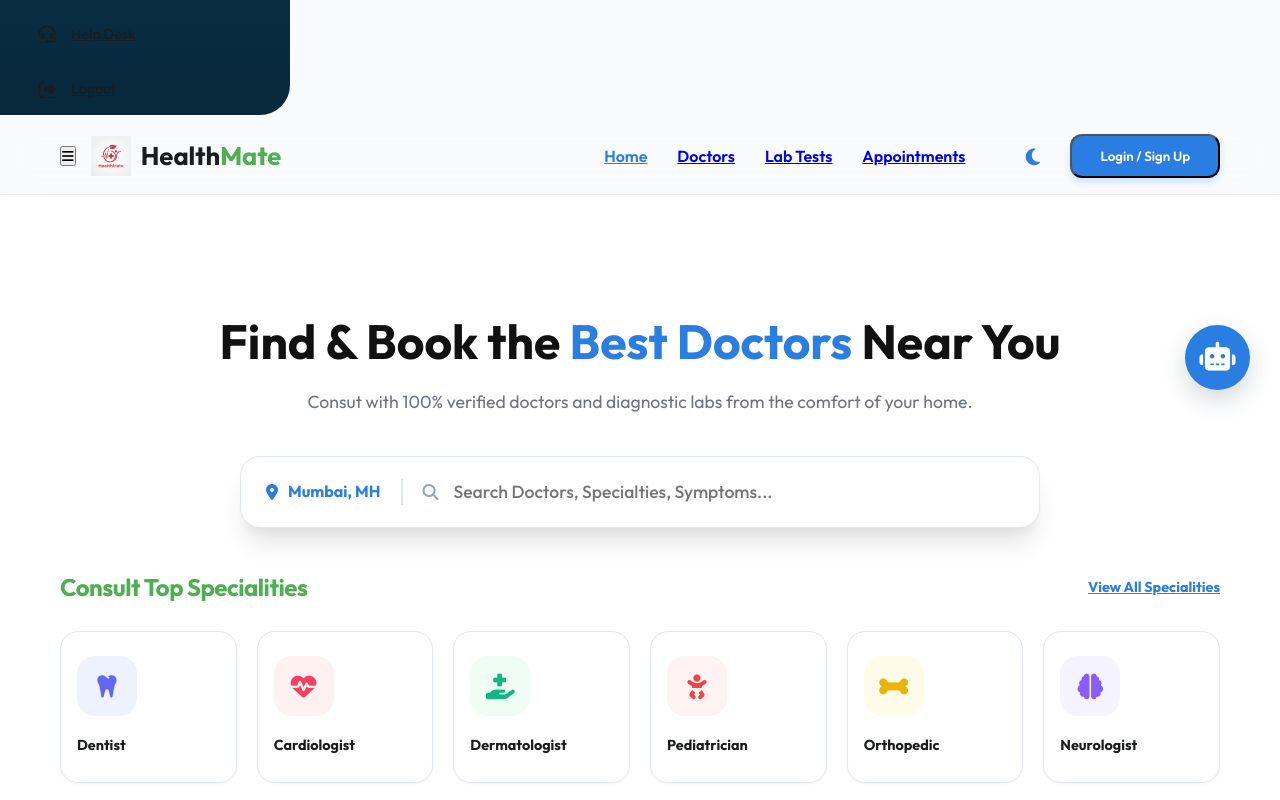
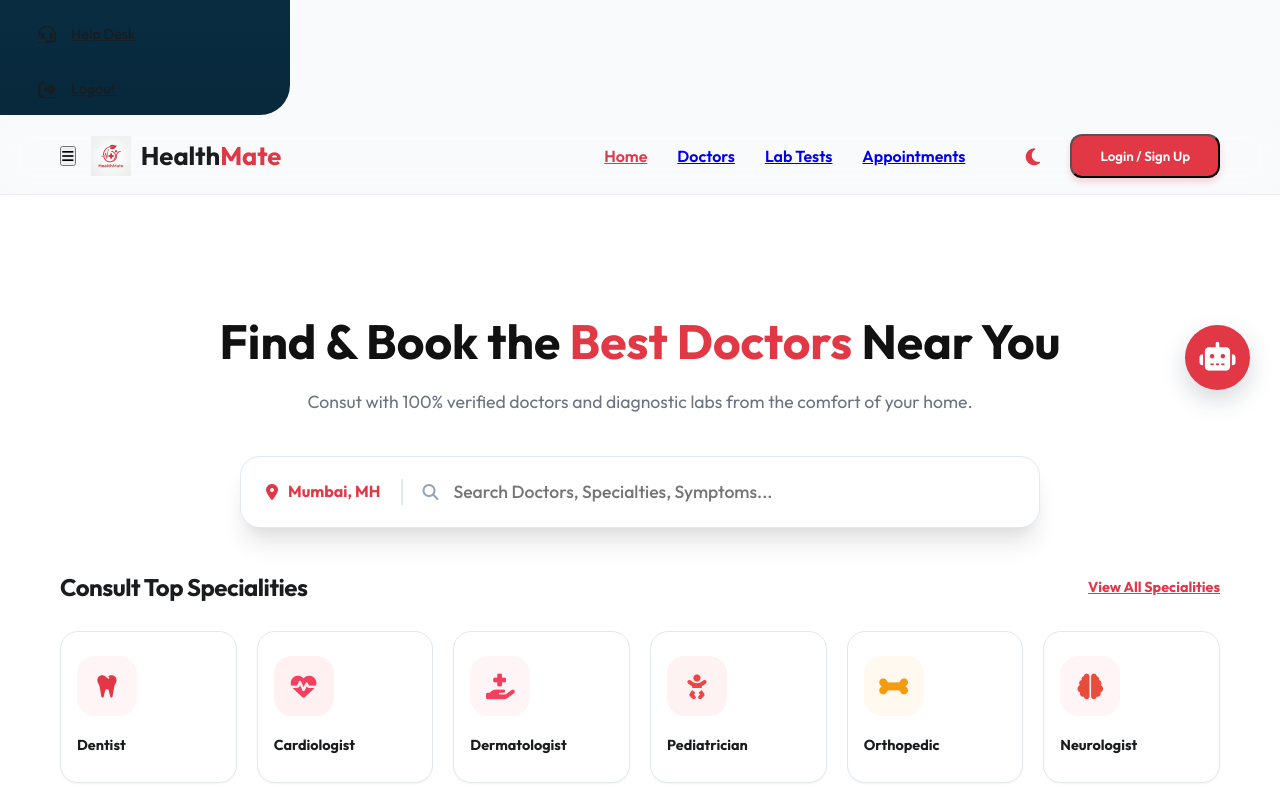
Before and after one commit to venkat5144/venkat, a website: page public/index.html in a window 1280 px wide. Shown: the part 380-1180 px from the top of the page. Drawn offline with nearby package versions, Linux system fonts and the light colour scheme; no server answers; a script that the page names is missing.

Commit message:
Theme: Switch entire platform to Zomato Red palette

```diff
--- a/public/index.html
+++ b/public/index.html
@@ -198,7 +198,7 @@
                     </div>
                     <div class="cat-grid" style="display: grid; grid-template-columns: repeat(6, 1fr); gap: 20px;">
                         <div class="category-card" onclick="setSpecialty('Dentist')">
-                            <div class="cat-icon" style="background: #eef2ff; color: #6366f1;"><i
+                            <div class="cat-icon" style="background: #fff5f6; color: var(--primary);"><i
                                     class="fas fa-tooth"></i></div>
                             <span style="font-weight: 700; font-size: 0.9rem;">Dentist</span>
                         </div>
@@ -208,7 +208,7 @@
                             <span style="font-weight: 700; font-size: 0.9rem;">Cardiologist</span>
                         </div>
                         <div class="category-card" onclick="setSpecialty('Dermatologist')">
-                            <div class="cat-icon" style="background: #f0fdf4; color: #10b981;"><i
+                            <div class="cat-icon" style="background: #fff5f6; color: #f43f5e;"><i
                                     class="fas fa-hand-holding-medical"></i></div>
                             <span style="font-weight: 700; font-size: 0.9rem;">Dermatologist</span>
                         </div>
@@ -218,12 +218,12 @@
                             <span style="font-weight: 700; font-size: 0.9rem;">Pediatrician</span>
                         </div>
                         <div class="category-card" onclick="setSpecialty('Orthopedic')">
-                            <div class="cat-icon" style="background: #fefce8; color: #eab308;"><i
+                            <div class="cat-icon" style="background: #fff9f0; color: #f39c12;"><i
                                     class="fas fa-bone"></i></div>
                             <span style="font-weight: 700; font-size: 0.9rem;">Orthopedic</span>
                         </div>
                         <div class="category-card" onclick="setSpecialty('Neurologist')">
-                            <div class="cat-icon" style="background: #f5f3ff; color: #8b5cf6;"><i
+                            <div class="cat-icon" style="background: #fff5f6; color: #e74c3c;"><i
                                     class="fas fa-brain"></i></div>
                             <span style="font-weight: 700; font-size: 0.9rem;">Neurologist</span>
                         </div>
@@ -370,7 +370,8 @@
                             onclick="setCategory('labs')">
                             <div
                                 style="width:60px; height:60px; background:#eef2ff; color:var(--primary); border-radius:15px; display:flex; align-items:center; justify-content:center; font-size:1.8rem; margin-bottom:25px;">
-                                <i class="fas fa-vial"></i></div>
+                                <i class="fas fa-vial"></i>
+                            </div>
                             <h3 style="font-size:1.2rem; margin-bottom:12px; font-weight:700;">Full Body Checkup</h3>
                             <p style="font-size:0.85rem; color:var(--text-muted); margin-bottom:20px; line-height:1.5;">
                                 Complete screening of 60+ parameters including liver & kidney.</p>
@@ -384,7 +385,8 @@
                             onclick="setCategory('labs')">
                             <div
                                 style="width:60px; height:60px; background:#fff1f2; color:#f43f5e; border-radius:15px; display:flex; align-items:center; justify-content:center; font-size:1.8rem; margin-bottom:25px;">
-                                <i class="fas fa-droplet"></i></div>
+                                <i class="fas fa-droplet"></i>
+                            </div>
                             <h3 style="font-size:1.2rem; margin-bottom:12px; font-weight:700;">Diabetes Screening</h3>
                             <p style="font-size:0.85rem; color:var(--text-muted); margin-bottom:20px; line-height:1.5;">
                                 HbA1c & Fasting blood sugar monitoring for accurate results.</p>
@@ -395,8 +397,9 @@
                         <div class="category-card" style="text-align:left; padding:35px; border-radius: 20px;"
                             onclick="setCategory('labs')">
                             <div
-                                style="width:60px; height:60px; background:#f0fdf4; color:#10b981; border-radius:15px; display:flex; align-items:center; justify-content:center; font-size:1.8rem; margin-bottom:25px;">
-                                <i class="fas fa-dna"></i></div>
+                                style="width:60px; height:60px; background:#fff5f6; color:var(--primary); border-radius:15px; display:flex; align-items:center; justify-content:center; font-size:1.8rem; margin-bottom:25px;">
+                                <i class="fas fa-dna"></i>
+                            </div>
                             <h3 style="font-size:1.2rem; margin-bottom:12px; font-weight:700;">Thyroid Profile</h3>
                             <p style="font-size:0.85rem; color:var(--text-muted); margin-bottom:20px; line-height:1.5;">
                                 T3, T4 & TSH analysis for hormonal balance tracking.</p>
@@ -408,7 +411,8 @@
                             onclick="setCategory('labs')">
                             <div
                                 style="width:60px; height:60px; background:#fefce8; color:#eab308; border-radius:15px; display:flex; align-items:center; justify-content:center; font-size:1.8rem; margin-bottom:25px;">
-                                <i class="fas fa-virus-covid"></i></div>
+                                <i class="fas fa-virus-covid"></i>
+                            </div>
                             <h3 style="font-size:1.2rem; margin-bottom:12px; font-weight:700;">Fever Profile</h3>
                             <p style="font-size:0.85rem; color:var(--text-muted); margin-bottom:20px; line-height:1.5;">
                                 Screening for Malaria, Dengue, and common infections.</p>
@@ -449,7 +453,7 @@
                         </div>
                         <div class="testimonial-card"
                             style="background:#fff; padding:40px; border-radius:24px; box-shadow:var(--shadow-md);">
-                            <div style="color:var(--secondary); margin-bottom:20px; font-size:1.2rem;"><i
+                            <div style="color:var(--primary); margin-bottom:20px; font-size:1.2rem;"><i
                                     class="fas fa-quote-left"></i></div>
                             <p
                                 style="color:#475569; font-style:italic; line-height:1.8; margin-bottom:30px; font-size:1rem;">
@@ -457,7 +461,7 @@
                                 my reports on the app very quickly."</p>
                             <div style="display:flex; align-items:center; gap:15px;">
                                 <div
-                                    style="width:50px; height:50px; background:var(--secondary-light); color:var(--secondary); border-radius:50%; display:flex; align-items:center; justify-content:center; font-weight:900;">
+                                    style="width:50px; height:50px; background:var(--primary-light); color:var(--primary); border-radius:50%; display:flex; align-items:center; justify-content:center; font-weight:900;">
                                     RK</div>
                                 <div>
                                     <h4 style="margin:0; color:#1e293b;">Riya Kapoor</h4>
@@ -488,7 +492,7 @@
 
                 <!-- App Download -->
                 <section class="app-download container"
-                    style="background: linear-gradient(135deg, var(--primary) 0%, #1e3a8a 100%); border-radius: 40px; padding: 80px; color: #fff; margin-bottom: 100px; display: flex; align-items: center; gap: 60px; position: relative; overflow: hidden;">
+                    style="background: linear-gradient(135deg, var(--primary) 0%, #CB202D 100%); border-radius: 40px; padding: 80px; color: #fff; margin-bottom: 100px; display: flex; align-items: center; gap: 60px; position: relative; overflow: hidden;">
                     <div style="flex:1.2; position: relative; z-index: 1;">
                         <span
                             style="background:rgba(255,255,255,0.2); padding:5px 15px; border-radius:50px; font-size:0.8rem; font-weight:800; text-transform:uppercase; letter-spacing:1px; margin-bottom:20px; display:inline-block;">New
@@ -1285,7 +1289,7 @@
                 </ul>
             </div>
             <div class="footer-newsletter"
-                style="background: rgba(42, 125, 225, 0.1); padding: 30px; border-radius: 20px; border: 1px solid rgba(255, 255, 255, 0.05);">
+                style="background: rgba(226, 55, 68, 0.1); padding: 30px; border-radius: 20px; border: 1px solid rgba(226, 55, 68, 0.15);">
                 <h4 style="margin-bottom: 12px; font-weight: 700; color: var(--primary);">Join our Newsletter</h4>
                 <p style="font-size: 0.8rem; color: #94a3b8; margin-bottom: 20px;">Health insights & updates delivered
                     weekly.</p>
--- a/public/style.css
+++ b/public/style.css
@@ -1,15 +1,12 @@
 :root {
-    /* Core Theme - Practo Style */
-    --primary: #2A7DE1;
-    /* Medical Blue */
-    --primary-hover: #1e6acc;
-    --primary-light: #eef6ff;
-    --secondary: #4CAF50;
-    /* Health Green */
-    --secondary-hover: #43a047;
-    --secondary-light: #f0fdf4;
+    /* Core Theme - Zomato Red */
+    --primary: #E23744;
+    --primary-hover: #CB202D;
+    --primary-light: #FFF5F6;
+    --secondary: #2D2D2D;
+    --secondary-hover: #1C1C1C;
+    --secondary-light: #F8F8F8;
     --accent: #FF9800;
-    /* Warning/Action Orange */
 
     --text-main: #1A1C1E;
     --text-muted: #6B7280;
@@ -124,7 +121,7 @@ h1,
 h2,
 h3,
 h4 {
-    color: var(--secondary);
+    color: #1A1C1E;
     font-weight: 700;
 }
 
@@ -190,7 +187,7 @@ a {
 }
 
 .logo-text span {
-    color: var(--secondary);
+    color: var(--primary);
 }
 
 .user-actions {
@@ -245,19 +242,19 @@ a {
     border-radius: var(--radius-md);
     font-weight: 600;
     transition: all 0.3s ease;
-    box-shadow: 0 4px 6px rgba(42, 125, 225, 0.2);
+    box-shadow: 0 4px 6px rgba(226, 55, 68, 0.2);
 }
 
 .btn-signup:hover {
     background: var(--primary-hover);
     transform: translateY(-2px);
-    box-shadow: 0 6px 12px rgba(42, 125, 225, 0.25);
+    box-shadow: 0 6px 12px rgba(226, 55, 68, 0.25);
 }
 
 /* Hero Section */
 .hero {
     padding: 100px 0 60px;
-    background: radial-gradient(circle at top right, #FFF5F6, #FFFFFF);
+    background: radial-gradient(circle at top right, #FFF5F6, #FFFFFF 60%);
     text-align: center;
     position: relative;
 }
```
